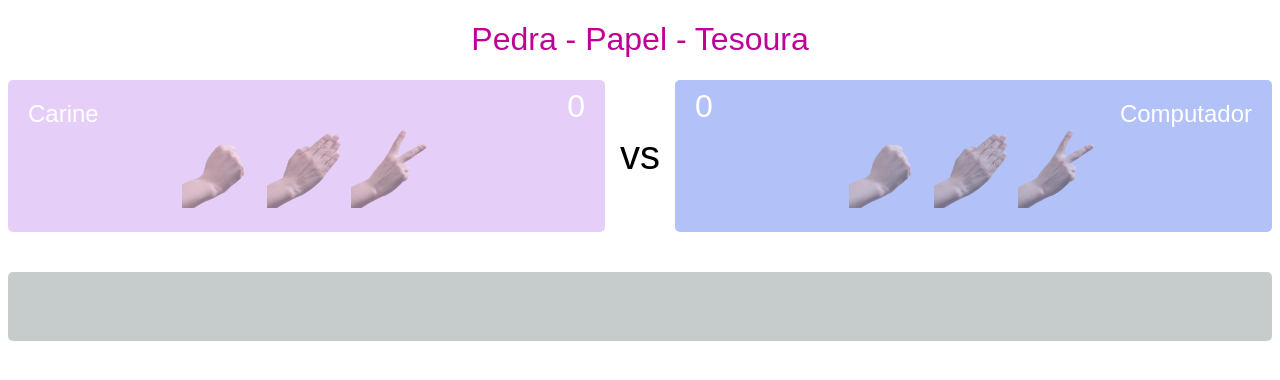
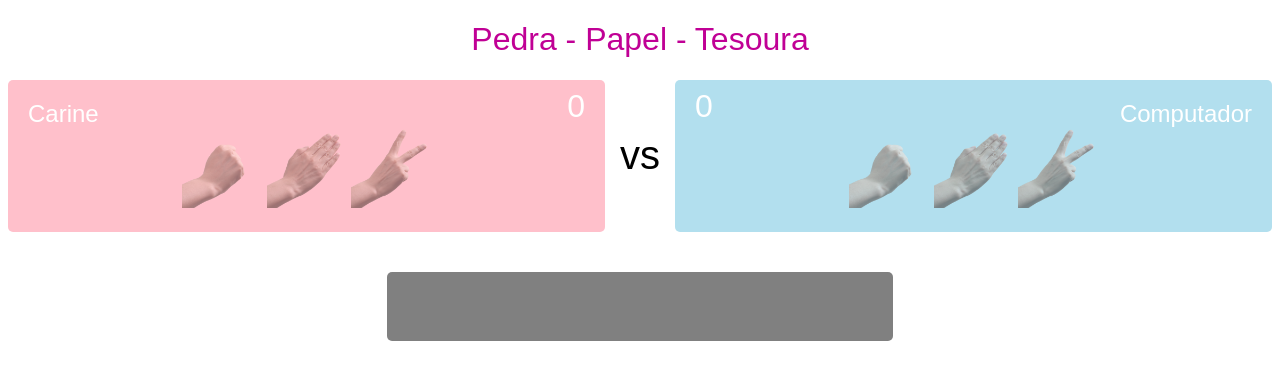
Before and after one commit to carinesilveira/Jogo-Pedra-Papel-Tesoura, a plain HTML site: page index.html in a window 1280 px wide. Drawn offline with Linux system fonts and the light colour scheme.

Commit message:
modifiquei o resultado

```diff
--- a/index.html
+++ b/index.html
@@ -26,15 +26,15 @@
 			border-radius: 5px;
 			width: 200px;
 			padding: 20px;
-			color: #fff;
+			color: #FFF;
 		}
 
 		#jogador {
-			background-color: #E5CEF8;
+			background-color: #FFC0CB;
 		}
 
 		#computador {
-			background-color: #B2C1F7;
+			background-color: #B2DFEE;
 		}
 
 		#versus{
@@ -91,10 +91,13 @@
 
 		#mensagens{
 			font-size: 25px;
-			background-color: #C6CBCC;
+			background-color: gray;
 			border-radius: 5px;
 			padding: 20px;
 			margin:40px 0;
+			margin-right: 30%;
+			margin-left: 30%;
+			text-align: center;
 		}
 
 	</style>
```
